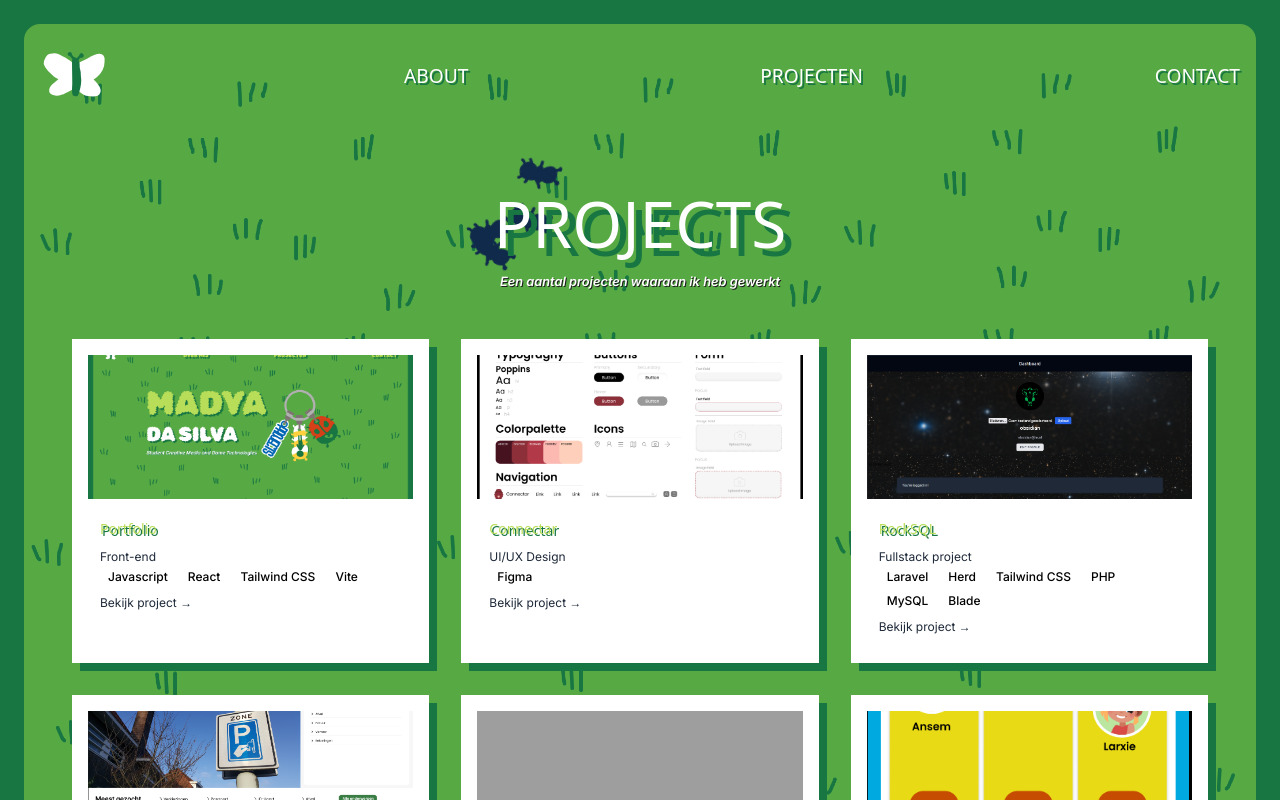
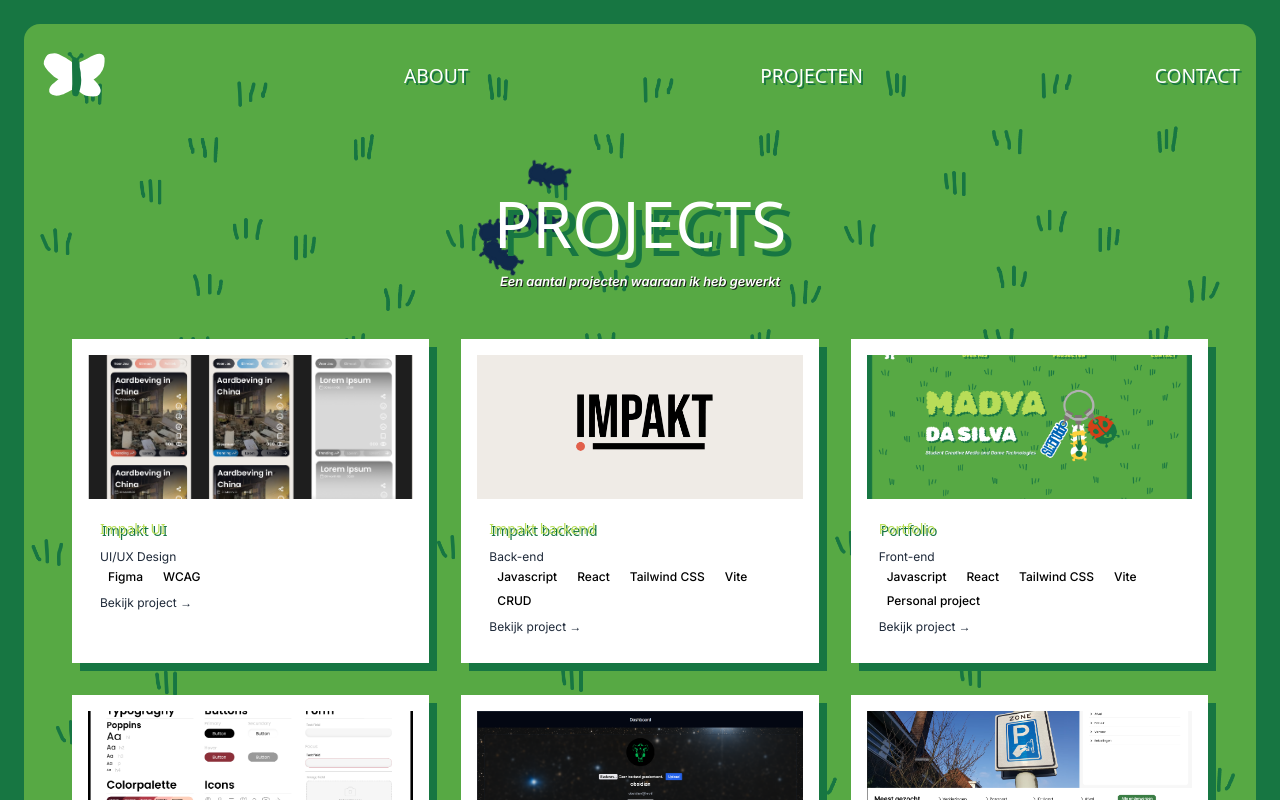
Before and after one commit to 1073500/portfolio-1073500, a React (Vite) app: page /projects in a window 1280 px wide. Shown: the top 800 px of the page. Built offline with nearby package versions, Linux system fonts and the light colour scheme; grey boxes are pictures that could not be loaded; a web font is replaced by a local one.

Commit message:
nieuwe projecten en geupdate links

```diff
--- a/Projects.jsx
+++ b/Projects.jsx
@@ -5,9 +5,25 @@ function Projects() {
     const projects = [
         {
             id: 1,
+            title: 'Impakt UI',
+            description: 'UI/UX Design',
+            tags: ['Figma', 'WCAG'],
+            image: '/impakt-ui.png',
+            link: 'https://www.figma.com/design/MNeYNMEbiWvotinWqEtcoV/IMPAKT-wireframe?m=auto&t=cLRn89Ba2uOgV8sT-6'
+        },
+        {
+            id: 1,
+            title: 'Impakt backend',
+            description: 'Back-end',
+            tags: ['Javascript', 'React', 'Tailwind CSS', 'Vite', 'CRUD'],
+            image: '/impakt-banner.png',
+            link: 'https://github.com/martijnsark/TLE4-project-backend.git'
+        },
+        {
+            id: 1,
             title: 'Portfolio',
             description: 'Front-end',
-            tags: ['Javascript', 'React', 'Tailwind CSS', 'Vite'],
+            tags: ['Javascript', 'React', 'Tailwind CSS', 'Vite', 'Personal project'],
             image: '/portfolio.png',
             link: 'https://github.com/1073500/portfolio-1073500.git'
         },
@@ -15,7 +31,7 @@ function Projects() {
             id: 2,
             title: 'Connectar',
             description: 'UI/UX Design',
-            tags: ['Figma'],
+            tags: ['Figma', 'WCAG'],
             image: '/connectar-sg.png',
             link: 'https://www.figma.com/design/8uhNI8DSbxQbWwb7q642mF/Connectar-styleguide?node-id=0-1&p=f&t=XuSAwetUoZPecttG-0'
         },
@@ -39,7 +55,7 @@ function Projects() {
             id: 5,
             title: 'Cyberspot',
             description: 'UI/UX Design, fullstack coming soon...',
-            tags: ['Figma'],
+            tags: ['Figma', 'Personal project'],
             image: '/cyberspot.png',
             link: 'https://www.figma.com/design/XiU7tpR3axPAj33bRdFhpF/CyberSpot?m=auto&t=35skklVR3TFMyet4-6'
         },
@@ -65,7 +81,7 @@ function Projects() {
             id: 8,
             title: 'Portfolio Wireframes',
             description: 'UI/UX Design',
-            tags: ['Figma'],
+            tags: ['Figma', 'Personal project'],
             image: '/portfolio-thumbnail.png',
             link: 'https://www.figma.com/design/UYgu8QZCacQA6I0ZOqCmiz/Portfolio-26?m=auto&t=35skklVR3TFMyet4-6'
         },
```
Also changed, not shown: public/impakt-banner.png (added), public/impakt-ui.png (added).
